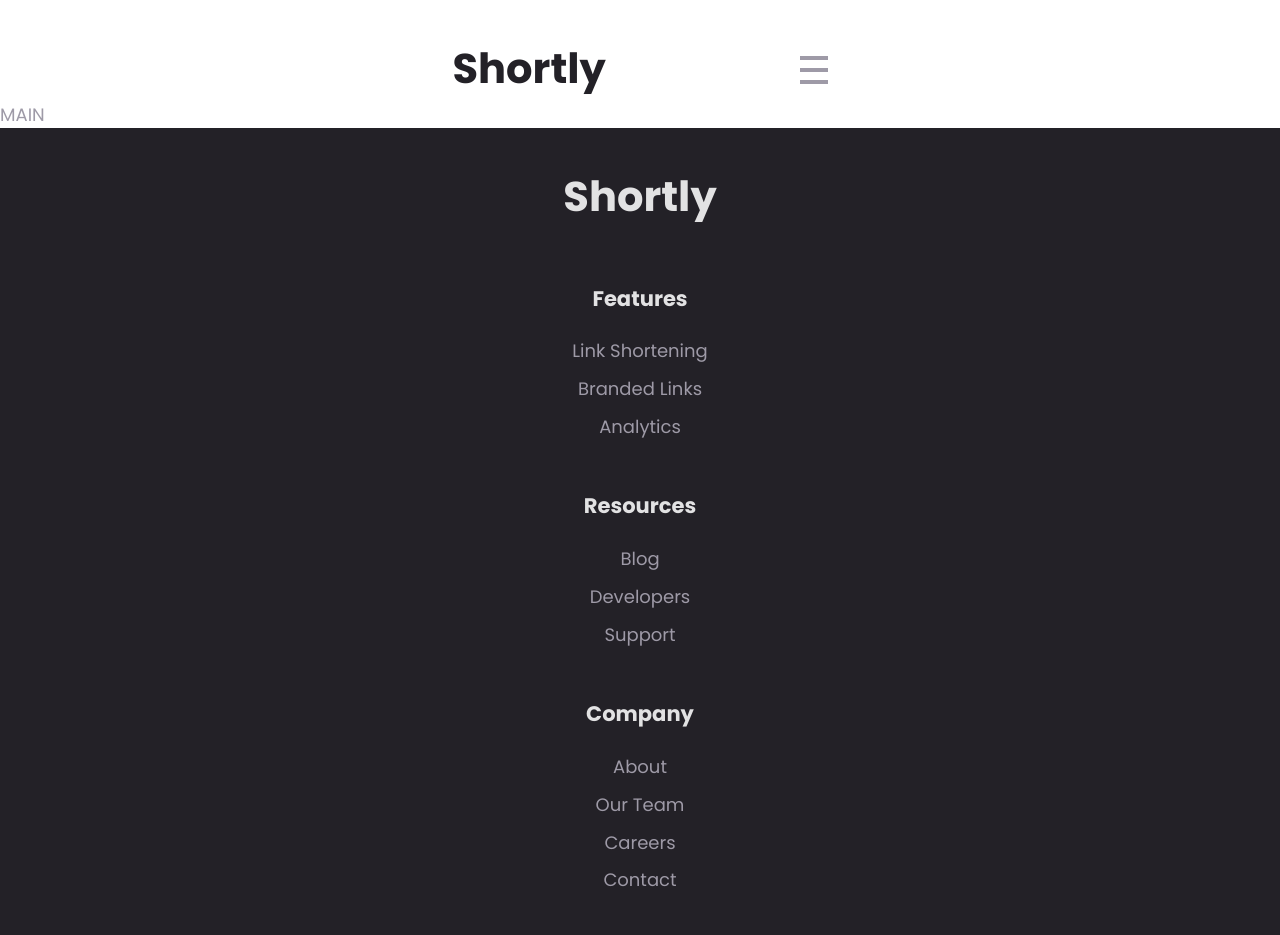
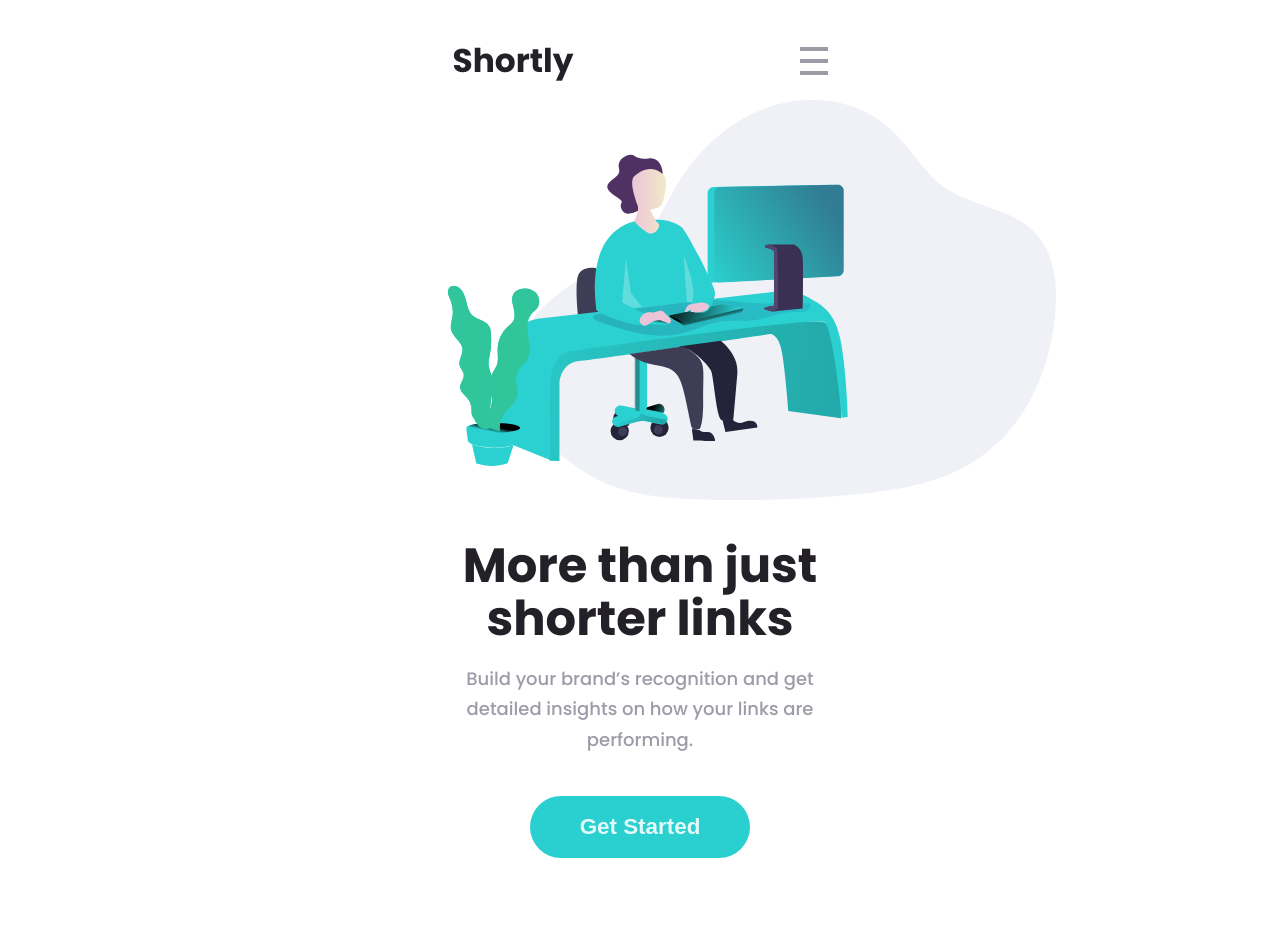
Before and after one commit to hugodelbegue/url-shortening-api-master, a Vue app: page / in a window 1280 px wide. Shown: the top 935 px of the page. Built offline with nearby package versions, Linux system fonts and the light colour scheme.

Commit message:
Added the skeleton of the main section

```diff
--- a/src/App.vue
+++ b/src/App.vue
@@ -1,14 +1,123 @@
 <script setup>
 import Header from '@/layouts/Header.vue';
 import Footer from '@/layouts/Footer.vue';
+
+import Button from '@/components/button.vue';
 </script>
 
 <template>
   <Header />
   <main>
-    MAIN
+    <div class="layout_main">
+      <div class="presentation body_size body_center">
+        <div class="presentation_img">
+          <img src="./assets/images/illustration-working.svg" alt="">
+        </div>
+        <div class="presentation_description">
+          <div class="text">
+            <h1>More than just shorter links</h1>
+            <p>Build your brand’s recognition and get detailed insights
+              on how your links are performing.</p>
+          </div>
+          <div class="presentation_button">
+            <Button />
+          </div>
+        </div>
+      </div>
+      <div class="statistics  body_size body_center">
+        <div class="statistics_description">
+          <h2>Advanced Statistics</h2>
+          <p>Track how your links are performing across the web with our
+            advanced statistics dashboard.</p>
+        </div>
+        <div class="statistics_cards">
+          <div>HELLO</div>
+          <div>HELLO</div>
+          <div>HELLO</div>
+        </div>
+      </div>
+      <div class="started  body_size body_center">
+        <h2>Boost your links today</h2>
+        <Button />
+      </div>
+    </div>
   </main>
   <Footer />
 </template>
 
-<style scoped></style>
+<style lang="scss" scoped>
+main {
+  --space-between-block: 2.5rem;
+  --space-title-text: 1em;
+  --space-between-card: 5.2rem;
+  --size-img: 400px;
+  --junction-padding: 12rem;
+  --started-padding: 6.8rem;
+}
+
+.layout_main {
+  text-align: center;
+  overflow-x: hidden;
+}
+
+// firt section
+.presentation {
+  padding-top: 1rem;
+  padding-bottom: var(--junction-padding);
+  gap: var(--space-between-block);
+
+  .presentation_img {
+    height: var(--size-img);
+
+    img {
+      position: relative;
+      left: 7rem;
+      height: 100%;
+    }
+  }
+
+  .presentation_description {
+    display: flex;
+    flex-direction: column;
+    gap: var(--space-between-block);
+
+    .text {
+      display: flex;
+      flex-direction: column;
+      gap: var(--space-title-text);
+    }
+  }
+}
+
+// second section
+.statistics {
+  background: var(--background-secondary);
+  padding-top: var(--junction-padding);
+  padding-bottom: var(--space-between-card);
+  gap: var(--space-between-block);
+
+  .statistics_description {
+    display: flex;
+    flex-direction: column;
+    gap: var(--space-title-text);
+  }
+
+  .statistics_cards {
+    display: flex;
+    flex-direction: column;
+    gap: var(--space-between-card);
+  }
+}
+
+// third section
+.started {
+  background: var(--background-tersiary);
+  padding-top: var(--started-padding);
+  padding-bottom: var(--started-padding);
+  gap: 1em;
+
+  h2 {
+    color: var(--color-title-light);
+  }
+}
+</style>
--- a/src/assets/scss/base.scss
+++ b/src/assets/scss/base.scss
@@ -10,13 +10,16 @@
 
     --red: rgb(244, 98, 98);
 
-    --gray: rgb(191, 191, 191);
+    --gray: rgba(191, 191, 191, 0.156);
     --grayish-violet: rgb(158, 154, 167);
     --very-dark-blue: rgb(53, 50, 62);
     --very-dark-violet: rgb(35, 33, 39);
 
-    --background-main: var(--white);
+    --background-primary: var(--white);
+    --background-secondary: var(--gray);
+    --background-tersiary: var(--dark-violet);
     --background-footer: var(--very-dark-violet);
+    --background-button: var(--cyan);
 
     --color-text: var(--grayish-violet);
     --color-title-light: var(--white);
@@ -24,7 +27,7 @@
 
     // fonts
     --family: 'Poppins', sans-serif;
-    --line-height: 1.5;
+    --line-height: 1.7;
     --font-size: 18px;
     --weight-regular: 400;
     --weight-medium: 500;
--- a/src/assets/scss/main.scss
+++ b/src/assets/scss/main.scss
@@ -1,11 +1,11 @@
 @import '@/assets/scss/base.scss';
 
 body {
-    background: var(--background-main);
+    background: var(--background-primary);
     color: var(--color-text);
     font-family: var(--family);
     font-size: var(--font-size);
-    font-weight: var(--weight-regular);
+    font-weight: var(--weight-medium);
     line-height: var(--line-height);
 }
 
@@ -18,6 +18,12 @@ body {
     place-content: space-between;
 }
 
+h1 {
+    font-size: 3rem;
+    color: var(--color-title-dark);
+    line-height: 1.1;
+}
+
 h2,
 h3 {
     font-weight: var(--weight-bold);
@@ -25,11 +31,18 @@ h3 {
 }
 
 h2 {
-    font-size: 2.6rem;
+    font-size: 2.05rem;
+    line-height: 1.4;
 }
 
 // class
-.size_body {
+.body_size {
     padding-left: max(var(--body-padding), calc(50% - var(--mobile) / 2));
     padding-right: max(var(--body-padding), calc(50% - var(--mobile) / 2));
 }
+
+.body_center {
+    display: flex;
+    flex-direction: column;
+    place-items: center;
+}
--- /dev/null
+++ b/src/components/Button.vue
@@ -0,0 +1,28 @@
+<template>
+    <button>
+        Get Started
+    </button>
+</template>
+
+<script>
+export default {
+    setup() {
+
+
+        return {}
+    }
+}
+</script>
+
+<style lang="scss" scoped>
+button {
+    background: var(--background-button);
+    border: 0px solid var(--background-button);
+    color: var(--color-title-light);
+    border-radius: 50px;
+    padding: 0.9em 2.2em;
+    font-size: 1.4rem;
+    font-weight: var(--weight-bold);
+    line-height: 1;
+}
+</style>
--- a/src/layouts/Footer.vue
+++ b/src/layouts/Footer.vue
@@ -1,6 +1,6 @@
 <template>
     <footer>
-        <div class="layout_footer size_body">
+        <div class="layout_footer body_size">
             <h2>Shortly</h2>
             <div class="links_footer">
                 <h3>Features</h3>
@@ -62,11 +62,16 @@
 <style lang="scss" scoped>
 footer {
     --space-link: 2.4em;
+    --size-shortly: 2.5rem;
 }
 
 h2,
 h3 {
     color: var(--color-title-light);
+}
+
+h2 {
+    font-size: var(--size-shortly);
 }
 
 h3:not(:first-child) {
--- a/src/layouts/Header.vue
+++ b/src/layouts/Header.vue
@@ -1,6 +1,6 @@
 <template>
     <header>
-        <div class="layout_header size_body">
+        <div class="layout_header body_size">
             <h2>Shortly</h2>
             <nav class="burger_menu">
                 <input type="checkbox" id="burger">
```
Also changed, not shown: src/components/HelloWorld.vue (deleted, +0 -40 lines).
